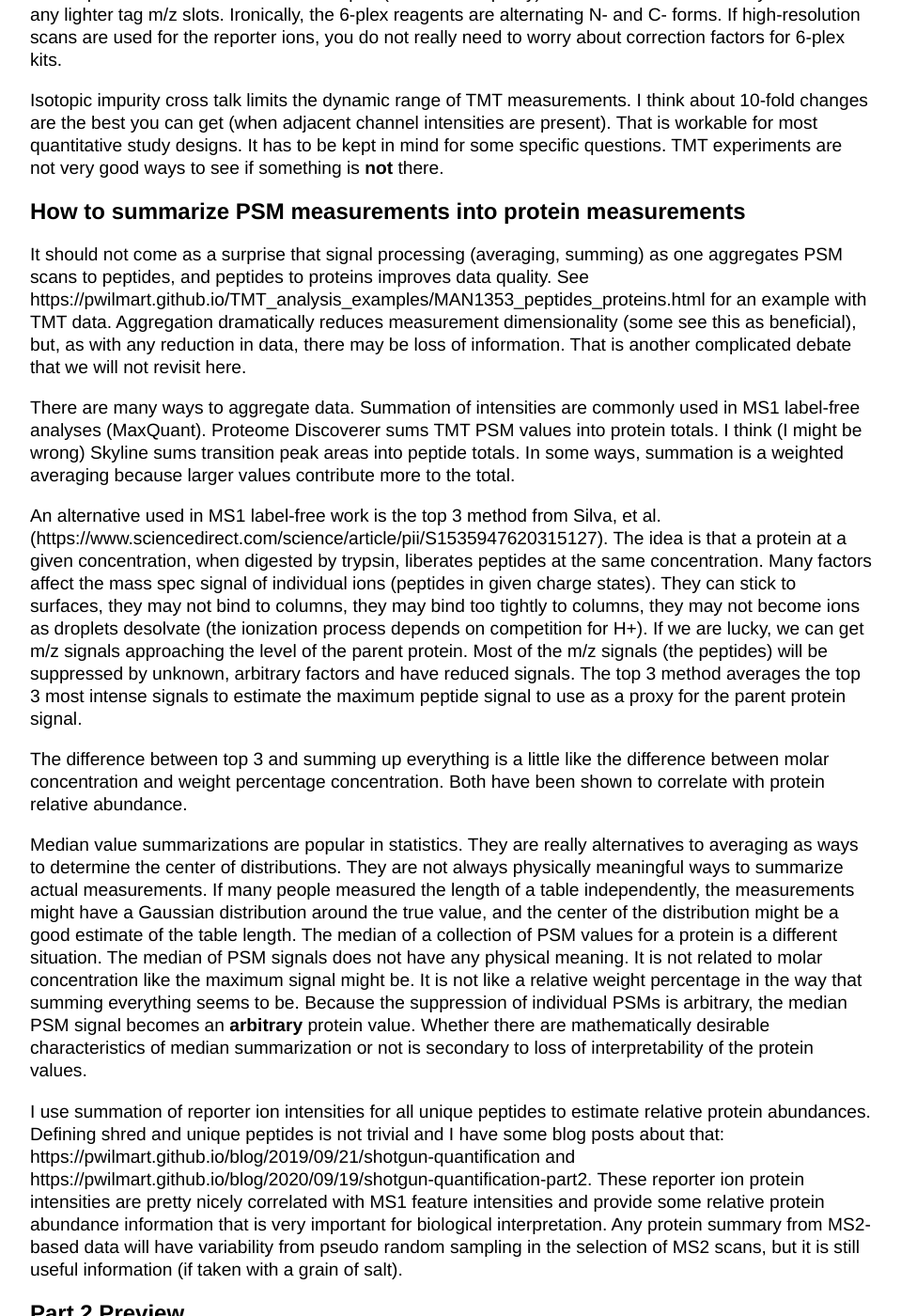
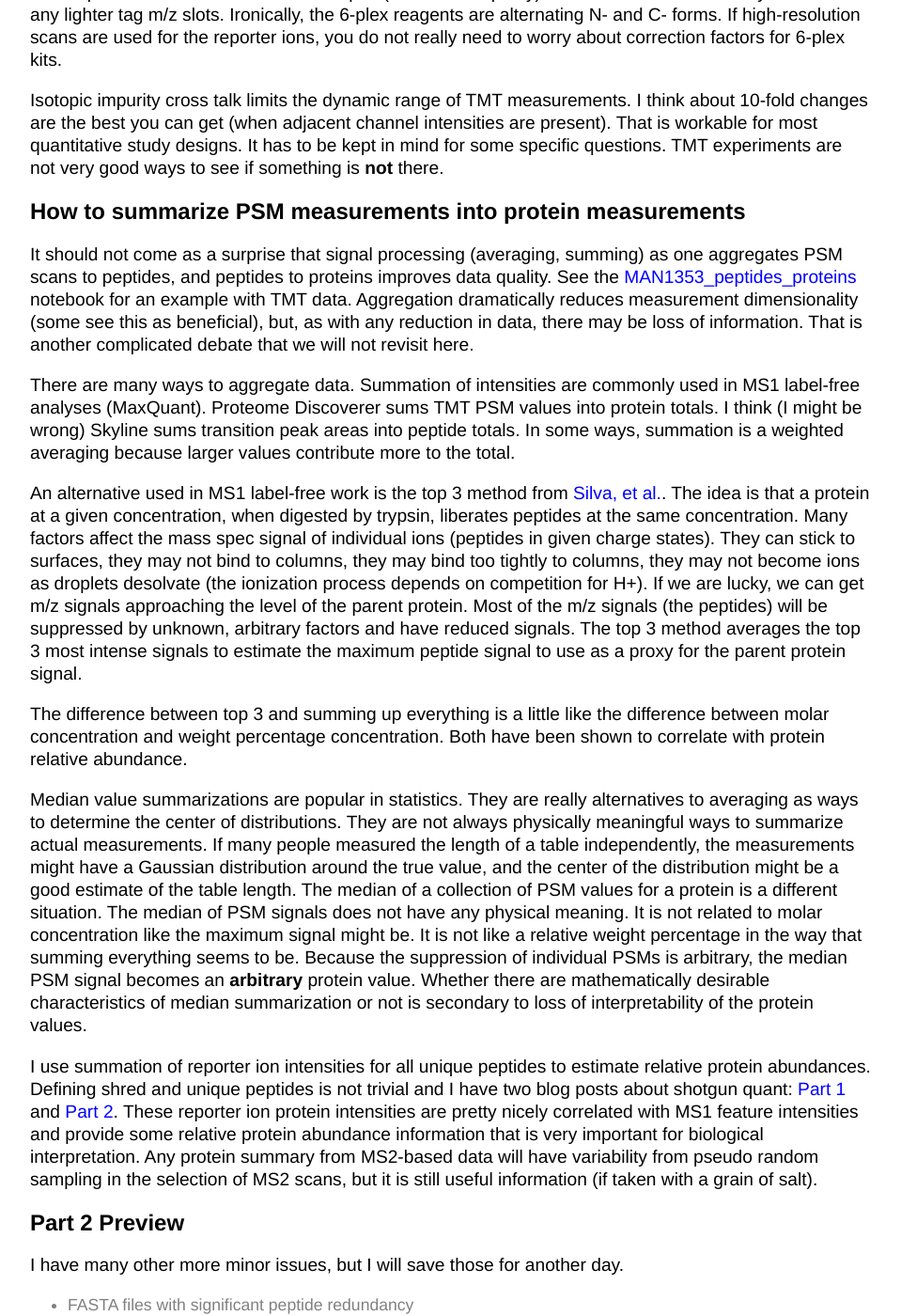
Before and after one commit to pwilmart/pwilmart.github.io, a Jekyll site: the page built from _posts/2021-12-17-TMT-bad-practices.md, in a window 1280 px wide and 1400 px high, scrolled down 2697 px. Shown: the whole window at 94% size, without its empty margins (160-1119 px from the left). Built offline with Jekyll 4.4.1, drawn with Linux system fonts in a browser that asks for light colours; some of the changed text lies outside the part shown.

Commit message:
bad TMT practices part 1 blog

```diff
--- a/_posts/2021-12-17-TMT-bad-practices.md
+++ b/_posts/2021-12-17-TMT-bad-practices.md
@@ -43,17 +43,17 @@ Most of the work in this area was done before high-resolution reporter scans wer
 Isotopic impurity cross talk limits the dynamic range of TMT measurements. I think about 10-fold changes are the best you can get (when adjacent channel intensities are present). That is workable for most quantitative study designs. It has to be kept in mind for some specific questions. TMT experiments are not very good ways to see if something is **not** there.
 
 ## How to summarize PSM measurements into protein measurements
-It should not come as a surprise that signal processing (averaging, summing) as one aggregates PSM scans to peptides, and peptides to proteins improves data quality. See https://pwilmart.github.io/TMT_analysis_examples/MAN1353_peptides_proteins.html for an example with TMT data. Aggregation dramatically reduces measurement dimensionality (some see this as beneficial), but, as with any reduction in data, there may be loss of information. That is another complicated debate that we will not revisit here.
+It should not come as a surprise that signal processing (averaging, summing) as one aggregates PSM scans to peptides, and peptides to proteins improves data quality. See the [MAN1353_peptides_proteins](https://pwilmart.github.io/TMT_analysis_examples/MAN1353_peptides_proteins.html) notebook for an example with TMT data. Aggregation dramatically reduces measurement dimensionality (some see this as beneficial), but, as with any reduction in data, there may be loss of information. That is another complicated debate that we will not revisit here.
 
 There are many ways to aggregate data. Summation of intensities are commonly used in MS1 label-free analyses (MaxQuant). Proteome Discoverer sums TMT PSM values into protein totals. I think (I might be wrong) Skyline sums transition peak areas into peptide totals. In some ways, summation is a weighted averaging because larger values contribute more to the total.
 
-An alternative used in MS1 label-free work is the top 3 method from Silva, et al. (https://www.sciencedirect.com/science/article/pii/S1535947620315127). The idea is that a protein at a given concentration, when digested by trypsin, liberates peptides at the same concentration. Many factors affect the mass spec signal of individual ions (peptides in given charge states). They can stick to surfaces, they may not bind to columns, they may bind too tightly to columns, they may not become ions as droplets desolvate (the ionization process depends on competition for H+). If we are lucky, we can get m/z signals approaching the level of the parent protein. Most of the m/z signals (the peptides) will be suppressed by unknown, arbitrary factors and have reduced signals. The top 3 method averages the top 3 most intense signals to estimate the maximum peptide signal to use as a proxy for the parent protein signal.
+An alternative used in MS1 label-free work is the top 3 method from [Silva, et al.](https://www.sciencedirect.com/science/article/pii/S1535947620315127). The idea is that a protein at a given concentration, when digested by trypsin, liberates peptides at the same concentration. Many factors affect the mass spec signal of individual ions (peptides in given charge states). They can stick to surfaces, they may not bind to columns, they may bind too tightly to columns, they may not become ions as droplets desolvate (the ionization process depends on competition for H+). If we are lucky, we can get m/z signals approaching the level of the parent protein. Most of the m/z signals (the peptides) will be suppressed by unknown, arbitrary factors and have reduced signals. The top 3 method averages the top 3 most intense signals to estimate the maximum peptide signal to use as a proxy for the parent protein signal.
 
 The difference between top 3 and summing up everything is a little like the difference between molar concentration and weight percentage concentration. Both have been shown to correlate with protein relative abundance.
 
 Median value summarizations are popular in statistics. They are really alternatives to averaging as ways to determine the center of distributions. They are not always physically meaningful ways to summarize actual measurements. If many people measured the length of a table independently, the measurements might have a Gaussian distribution around the true value, and the center of the distribution might be a good estimate of the table length. The median of a collection of PSM values for a protein is a different situation. The median of PSM signals does not have any physical meaning. It is not related to molar concentration like the maximum signal might be. It is not like a relative weight percentage in the way that summing everything seems to be. Because the suppression of individual PSMs is arbitrary, the median PSM signal becomes an **arbitrary** protein value. Whether there are mathematically desirable characteristics of median summarization or not is secondary to loss of interpretability of the protein values.
 
-I use summation of reporter ion intensities for all unique peptides to estimate relative protein abundances. Defining shred and unique peptides is not trivial and I have some blog posts about that: https://pwilmart.github.io/blog/2019/09/21/shotgun-quantification and https://pwilmart.github.io/blog/2020/09/19/shotgun-quantification-part2. These reporter ion protein intensities are pretty nicely correlated with MS1 feature intensities and provide some relative protein abundance information that is very important for biological interpretation. Any protein summary from MS2-based data will have variability from pseudo random sampling in the selection of MS2 scans, but it is still useful information (if taken with a grain of salt).
+I use summation of reporter ion intensities for all unique peptides to estimate relative protein abundances. Defining shred and unique peptides is not trivial and I have two blog posts about shotgun quant: [Part 1](https://pwilmart.github.io/blog/2019/09/21/shotgun-quantification) and [Part 2](https://pwilmart.github.io/blog/2020/09/19/shotgun-quantification-part2). These reporter ion protein intensities are pretty nicely correlated with MS1 feature intensities and provide some relative protein abundance information that is very important for biological interpretation. Any protein summary from MS2-based data will have variability from pseudo random sampling in the selection of MS2 scans, but it is still useful information (if taken with a grain of salt).
 
 ## Part 2 Preview
 
```
Also changed, not shown: other parts of _posts/2021-12-17-TMT-bad-practices.md (+2 -2 lines).
